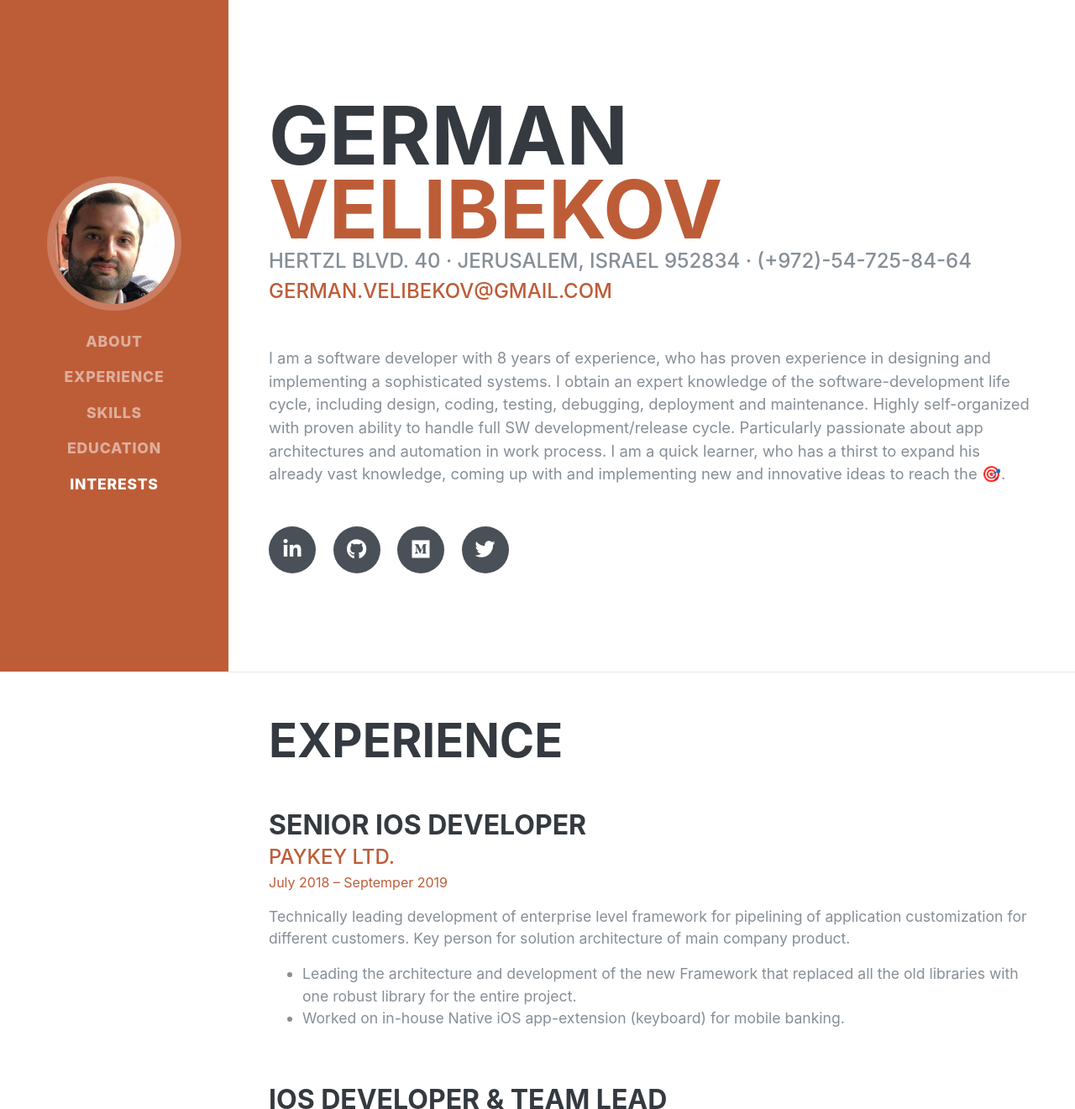
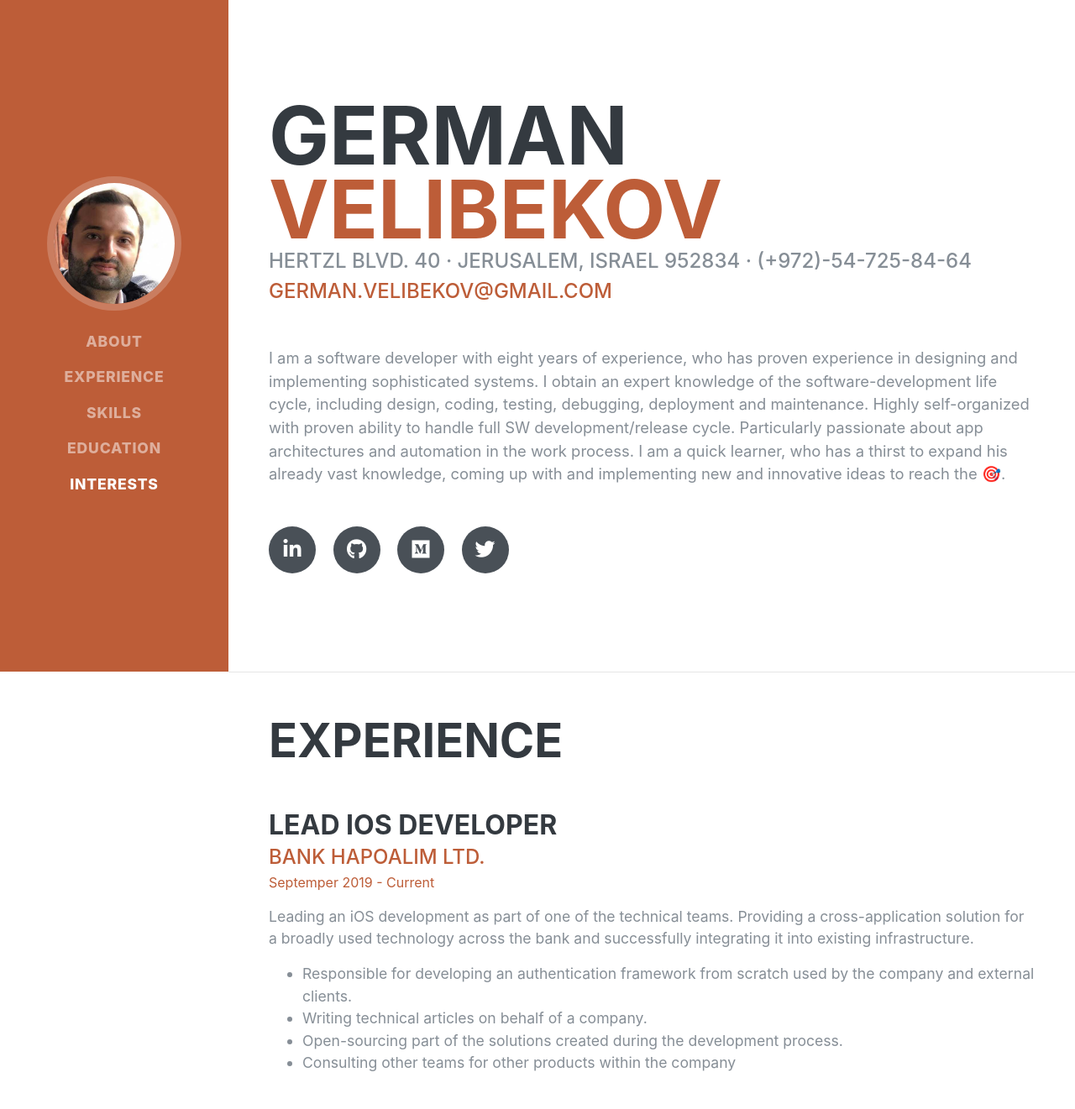
Before and after one commit to GeRryCh/web-resume, a plain HTML site: page index.html in a window 1280 px wide. Shown: the top 1321 px of the page at 84% size. Drawn offline with Linux system fonts and the light colour scheme; a web font is replaced by a local one.

Commit message:
added BankHapoalim

```diff
--- a/index.html
+++ b/index.html
@@ -72,11 +72,11 @@
         <div class="subheading mb-5">Hertzl Blvd. 40 · Jerusalem, Israel 952834 · (+972)-54-725-84-64
           <a href="mailto:german.velibekov@gmail.com">german.velibekov@gmail.com</a>
         </div>
-        <p class="lead mb-5">I am a software developer with 8 years of experience,
-          who has proven experience in designing and implementing a sophisticated systems.
+        <p class="lead mb-5">I am a software developer with eight years of experience,
+          who has proven experience in designing and implementing sophisticated systems.
           I obtain an expert knowledge of the software-development life cycle, including design, coding, testing, debugging, deployment and maintenance.
           Highly self-organized with proven ability to handle full SW development/release cycle.
-          Particularly passionate about app architectures and automation in work process. I am
+          Particularly passionate about app architectures and automation in the work process. I am
           a quick learner, who has a thirst to expand his already vast knowledge, coming up with and implementing new and
           innovative ideas to reach the 🎯.</p>
         <div class="social-icons">
@@ -101,6 +101,28 @@
     <section class="resume-section p-3 p-lg-5 d-flex justify-content-center" id="experience">
       <div class="w-100">
         <h2 class="mb-5">Experience</h2>
+
+        <div class="resume-item d-flex flex-column flex-md-row justify-content-between mb-5">
+          <div class="resume-content">
+            <h3 class="mb-0">Lead iOS Developer</h3>
+
+            <a href="https://www.linkedin.com/company/bank-hapoalim/" >
+              <div class="subheading">Bank Hapoalim Ltd.</div>
+            </a>
+            <div class="resume-date text-md-left mb-3">
+              <span class="text-primary">Septemper 2019 - Current</span>
+            </div>
+            <p>
+                Leading an iOS development as part of one of the technical teams. Providing a cross-application solution for a broadly used technology across the bank and successfully integrating it into existing infrastructure.
+            </p>
+            <ul>
+                <li>Responsible for developing an authentication framework from scratch used by the company and external clients.</li>
+                <li>Writing technical articles on behalf of a company.</li>
+                <li>Open-sourcing part of the solutions created during the development process.</li>
+                <li>Consulting other teams for other products within the company</li>
+            </ul>
+          </div>
+        </div>
 
         <div class="resume-item d-flex flex-column flex-md-row justify-content-between mb-5">
           <div class="resume-content">
@@ -224,6 +246,9 @@
 
   <div class="subheading mt-3">frameworks</div>
   <ul class="fa-ul mb-0">
+      <li>
+          <strong>-</strong>
+        PromiseKit</li>
     <li>
       <strong>-</strong>
     ReSwift</li>
@@ -233,9 +258,6 @@
     <li>
       <strong>-</strong>
     MapBox</li>
-    <li>
-      <strong>-</strong>
-    RxSwift</li>
     <li>
       <strong>-</strong>
     MapKit</li>
```
Also changed, not shown: README.md.
